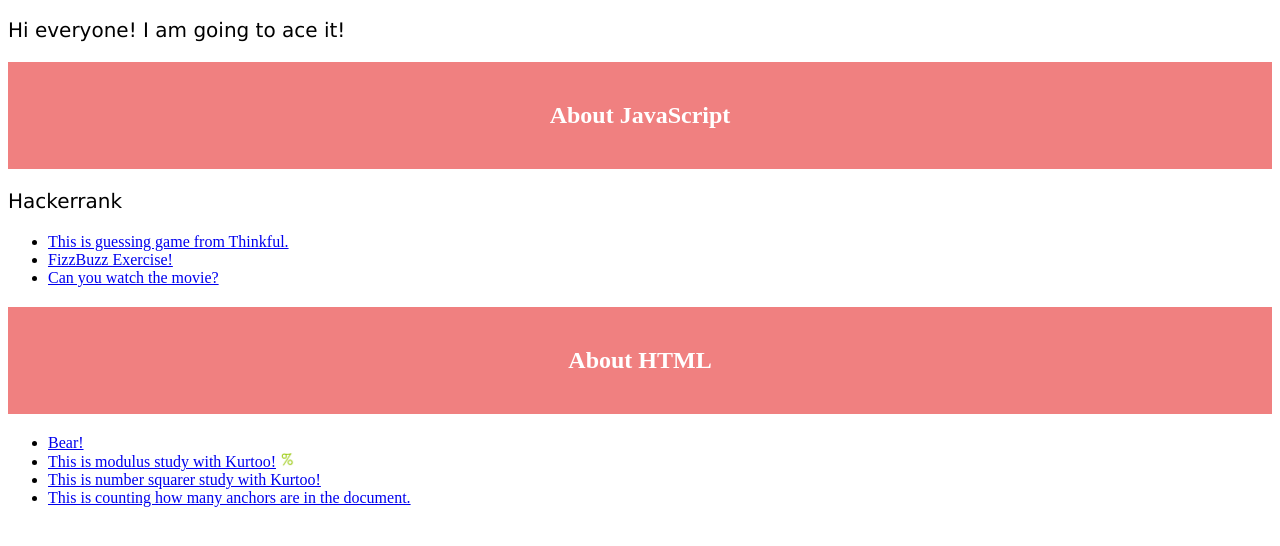
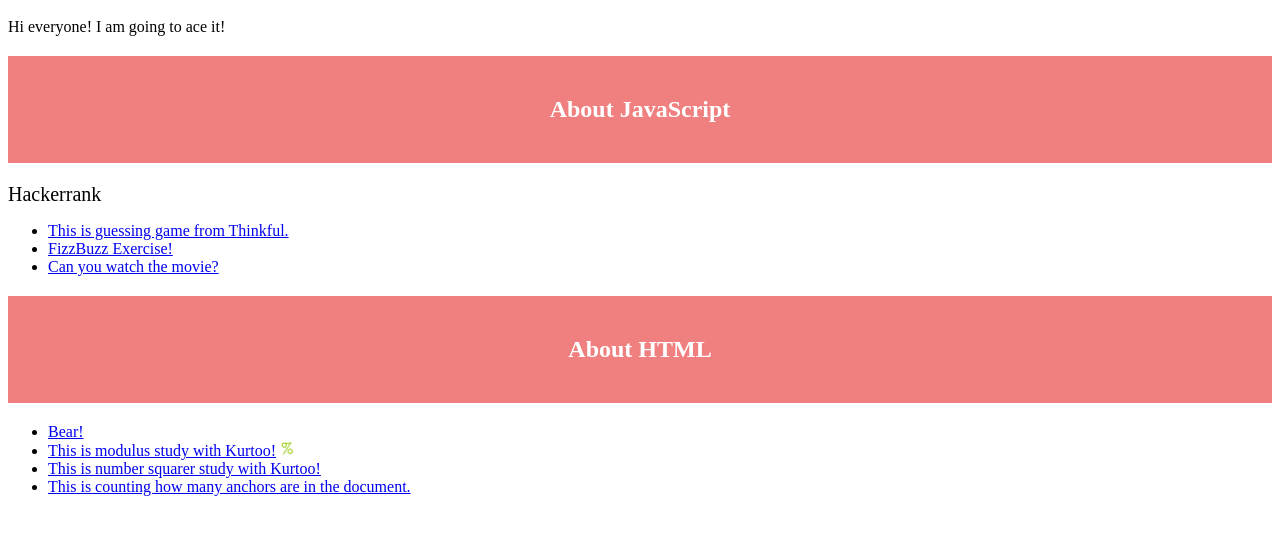
Before and after one commit to EvaTomlinson/study-notes, a plain HTML site: page index.html in a window 1280 px wide. Shown: the part 48-594 px from the top of the page. Drawn offline with Linux system fonts and the light colour scheme; files whose address does not match are found by name.

Commit message:
fixing paragraphs

```diff
--- a/index.html
+++ b/index.html
@@ -13,12 +13,11 @@
 </body>
 
 <style>
-p {
-  font-family: verdana;
+p1 {
   font-size: 20px;
 }
 </style>
-<p>Hackerrank</p>
+<p1>Hackerrank</p1>
 
 
 <ul>
```
